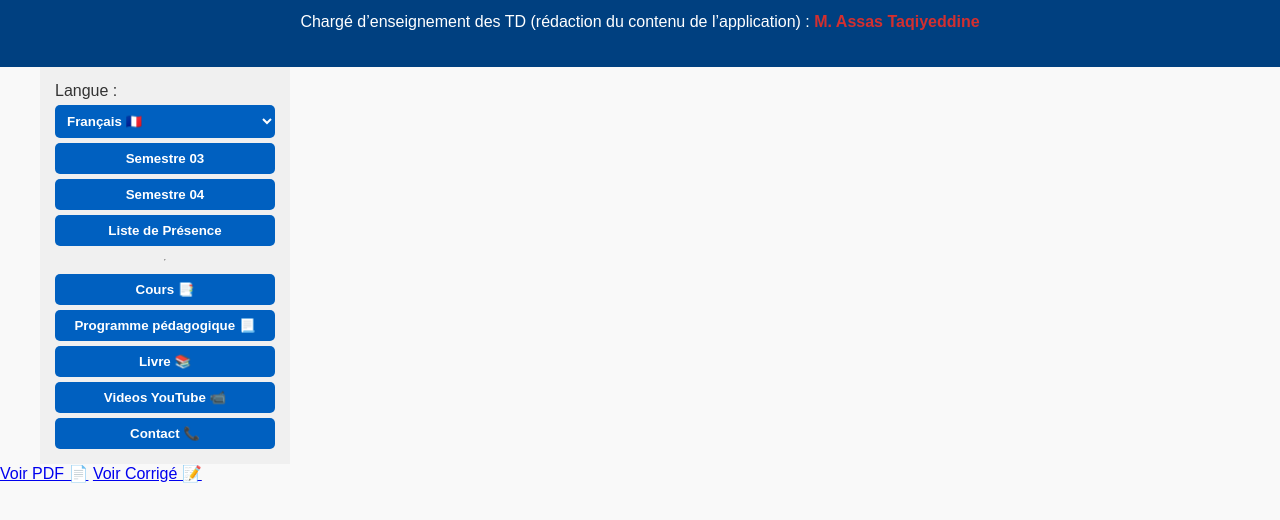
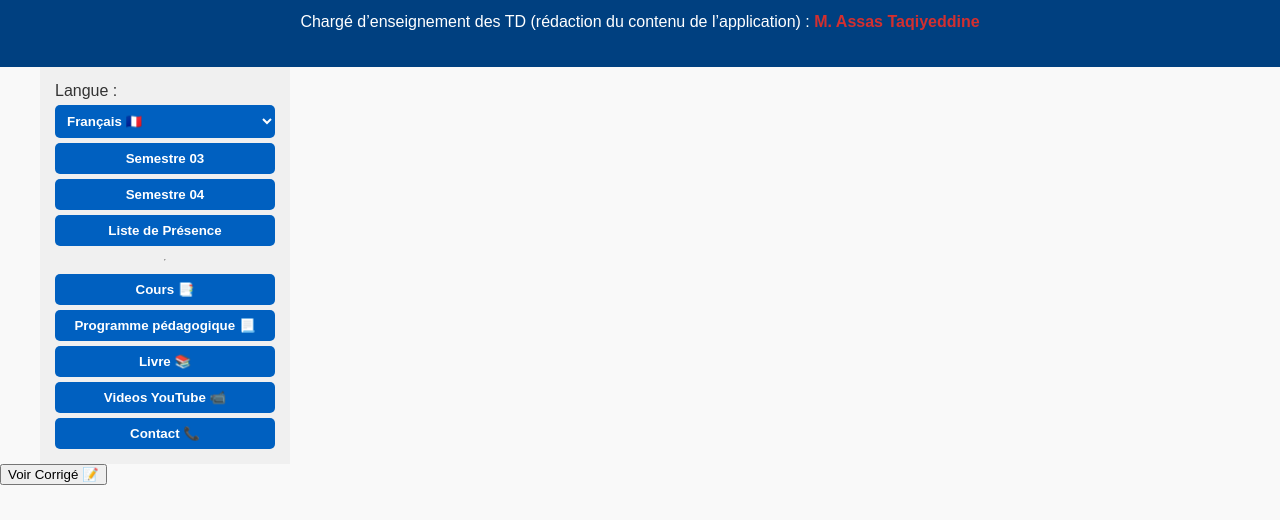
Before and after one commit to assas20/TD-M-canique--Rationnelle, a plain HTML site: page index.html in a window 1280 px wide. Shown: the part 280-800 px from the top of the page. Drawn offline with Linux system fonts and the light colour scheme.

Commit message:
modifier 66666666

```diff
--- a/index.html
+++ b/index.html
@@ -47,9 +47,9 @@
     <div id="presenceContainer"></div>
   </main>
 </div>
-<div id="td-buttons">
-  <a href="TDs/TD01.pdf" target="_blank">Voir PDF 📄</a>
-  <a href="TDs/TD01.html" target="_blank">Voir Corrigé 📝</a>
+<div class="td01-container">
+    <button onclick="showCorrige('TD01')">Voir Corrigé 📝</button>
+    <iframe id="TD01-frame" src="" style="width:100%; height:600px; border:1px solid #ccc; display:none;"></iframe>
 </div>
 <script src="script.js"></script>
 </body>
--- a/script.js
+++ b/script.js
@@ -133,7 +133,11 @@
         <a href="${td.html}" target="_blank">Voir Corrigé 📝</a>
     `;
 }
-
+function showCorrige(td) {
+    const frame = document.getElementById(td + '-frame');
+    frame.src = 'TDs/TD01.html'; // رابط ملف HTML للحل
+    frame.style.display = 'block';
+}
 btnS03.onclick=()=>showTDSerie(TDs.S03);
 btnS04.onclick=()=>showTDSerie(TDs.S04);
 
```
